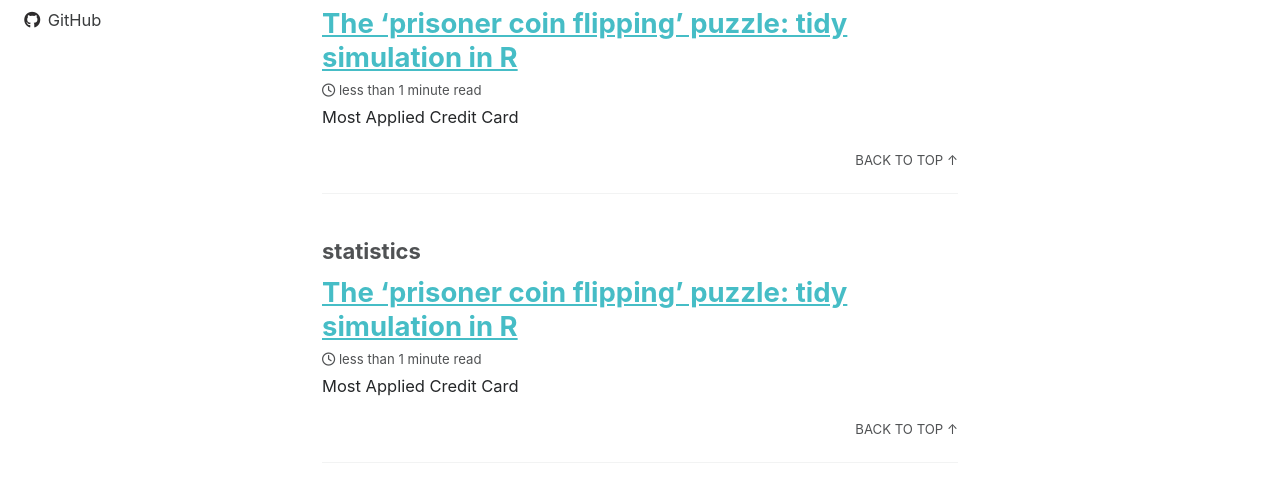
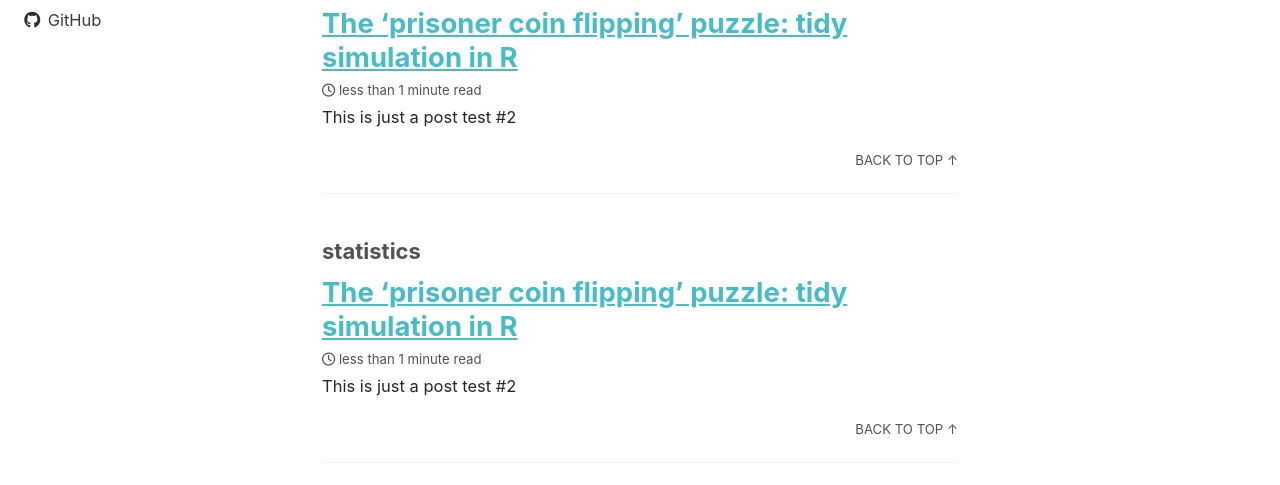
Before and after one commit to aizad1125/aizad1125.github.io, a Jekyll site: the page built from _pages/datawrangling.md, in a window 1280 px wide and 900 px high. Shown: the part 394-879 px from the top of the window. Built offline with Jekyll 4.4.1, drawn with Linux system fonts in a browser that asks for light colours; cached includes are drawn as plain includes; nearby versions of some CDN libraries.

Commit message:
update post

```diff
--- a/_posts/2020-05-08-test-r.md
+++ b/_posts/2020-05-08-test-r.md
@@ -1,11 +1,12 @@
 ---
 # layout: posts
 title: "The 'prisoner coin flipping' puzzle: tidy simulation in R"
-description: "Solving a puzzle from 538's the Riddler column: if N prisoners have a choice to flip a coin, and go free as long as one coin is flipped and all coins are heads, what strategy should they take to maximize their chances? Another demonstration of probabilistic reasoning and tidy simulation."
+# description: "Solving a puzzle from 538's the Riddler column: if N prisoners have a choice to flip a coin, and go free as long as one coin is flipped and all coins are heads, what strategy should they take to maximize their chances? Another demonstration of probabilistic reasoning and tidy simulation."
 # output: html_document
 date: 2020-05-04
-category: R
+# category: R
 tags: [R, statistics]
+excerpt: "This is just a post test #2"
 # comments: true
 ---
 
```
